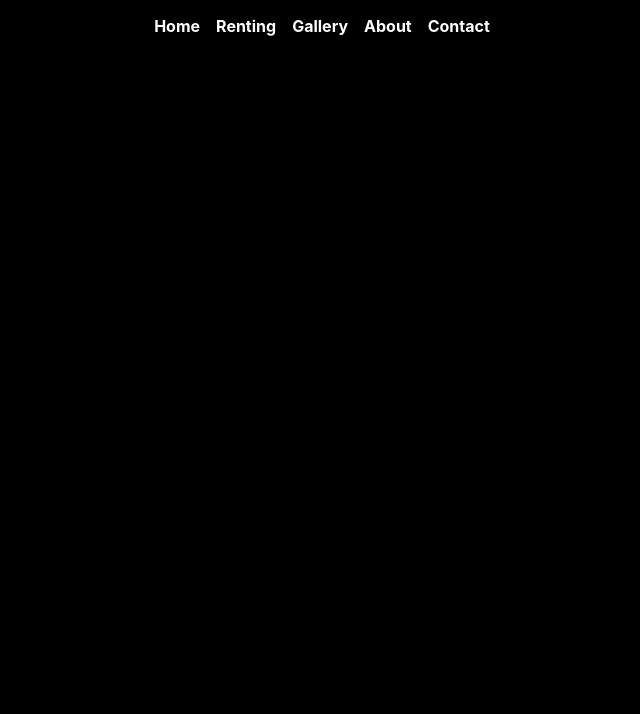
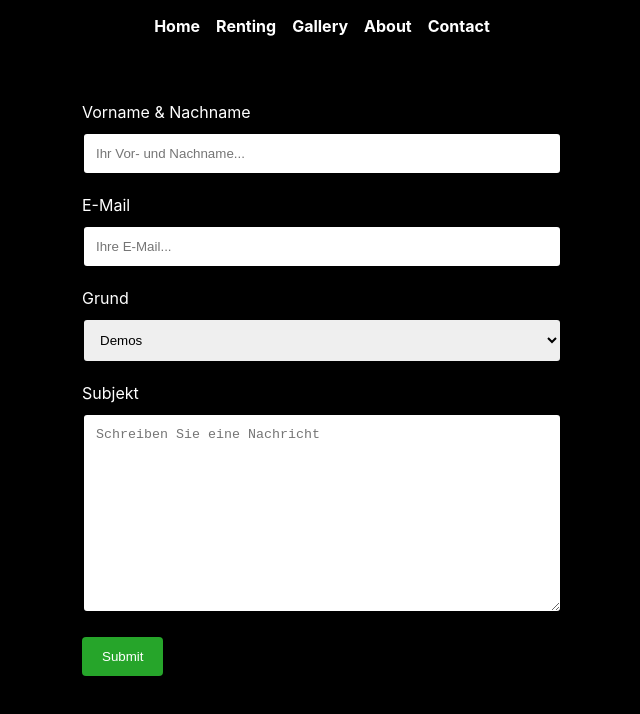
Before and after one commit to aakset/multimedia, a React (Create React App) app in the folder multimedia/: page /Contact in a window 1280 px wide. Shown: the top 714 px of the page, without its empty margins (318-958 px from the left). Built offline with nearby package versions, Linux system fonts and the light colour scheme.

Commit message:
ContactPage required

```diff
--- a/multimedia/src/Contact.js
+++ b/multimedia/src/Contact.js
@@ -1,7 +1,46 @@
-import React from 'react';
+import React from "react";
+import "./contact.css";
 
 function Contact() {
-  // Component logic here
+
+  return (
+    <div className="containerContact">
+      <form action="">
+        <label htmlFor="firstname">Vorname & Nachname</label>
+        <input
+          type="text"
+          id="fname"
+          name="firstname"
+          placeholder="Ihr Vor- und Nachname..."
+        />
+
+        <label htmlFor="lastname">E-Mail</label>
+        <input
+          type="text"
+          id="lname"
+          name="lastname"
+          placeholder="Ihre E-Mail..."
+        />
+
+        <label htmlFor="Grund">Grund</label>
+        <select id="grund" name="grund">
+          <option value="Demos">Demos</option>
+          <option value="Kaufvorschlag">Kaufvorschlag</option>
+          <option value="DAWvorschlag">DAWvorschlag</option>
+        </select>
+
+        <label htmlFor="subjekt">Subjekt</label>
+        <textarea
+          id="subjekt"
+          name="subjekt"
+          placeholder="Schreiben Sie eine Nachricht"
+          style={{ height: "200px" }}
+        ></textarea>
+
+        <input type="submit" value="Submit" />
+      </form>
+    </div>
+  );
 }
 
 export default Contact;
--- /dev/null
+++ b/multimedia/src/contact.css
@@ -0,0 +1,35 @@
+.containerContact {
+    padding-top: 50px;
+    padding-left: 400px;
+    padding-right: 400px;
+    color: white;
+
+}
+
+input[type=text], select, textarea {
+  width: 100%;
+  padding: 12px;
+  border: 2px solid #000000;
+  border-radius: 5px;
+  box-sizing: border-box;
+  margin-top: 10px;
+  margin-bottom: 20px;
+  resize: vertical;
+}
+
+input[type=submit] {
+  background-color: #26a52a;
+  color: white;
+  padding: 12px 20px;
+  border: none;
+  border-radius: 4px;
+  cursor: pointer;
+}
+
+input[type=submit]:hover {
+  background-color: #337436;
+}
+
+.containerContact {
+  border-radius: 5px;
+}
```
